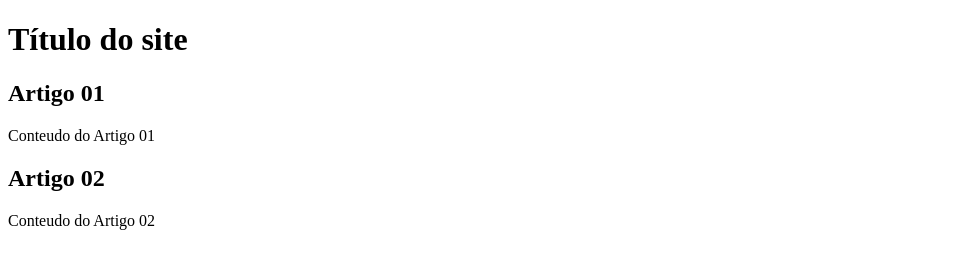
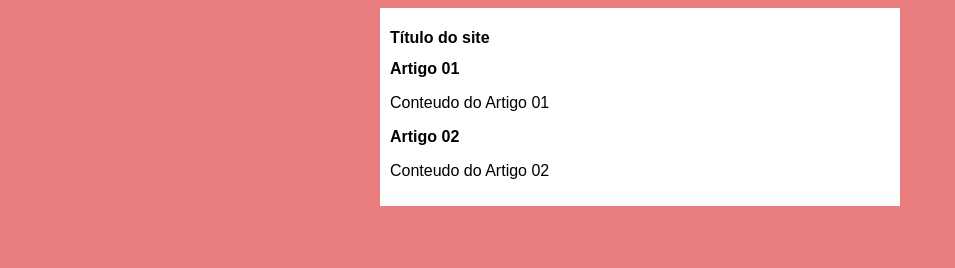
Before and after one commit to JuniorFilipe20/site-do-projeto, a plain HTML site: page index.html in a window 1280 px wide. Shown: the whole page, without its empty margins (0-955 px from the left). Drawn offline with Linux system fonts and the light colour scheme.

Commit message:
Feito o design

```diff
--- a/index.html
+++ b/index.html
@@ -5,6 +5,7 @@
     <meta http-equiv="X-UA-Compatible" content="IE=edge">
     <meta name="viewport" content="width=device-width, initial-scale=1.0">
     <title>Título do site</title>
+    <link rel="stylesheet" href="style.css">
 </head>
 <body>
     <main>
--- /dev/null
+++ b/style.css
@@ -0,0 +1,15 @@
+* {
+    font-family: Arial, Helvetica, sans-serif;
+    font-size: 16px;
+}
+
+body {
+    background-color: rgb(233, 125, 125);
+}
+
+main {
+    background-color: white;
+    width: 500px;
+    margin: auto;
+    padding: 10px;
+}
```
